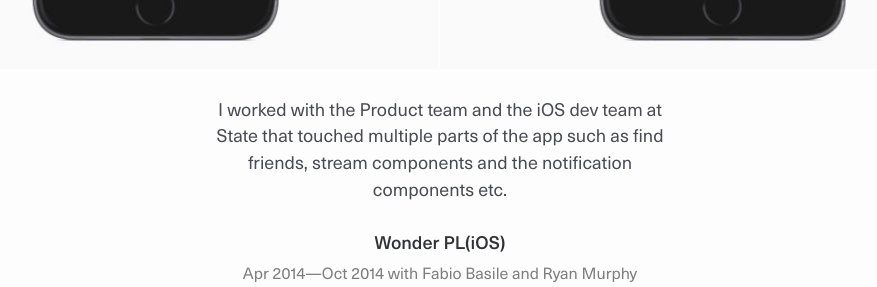
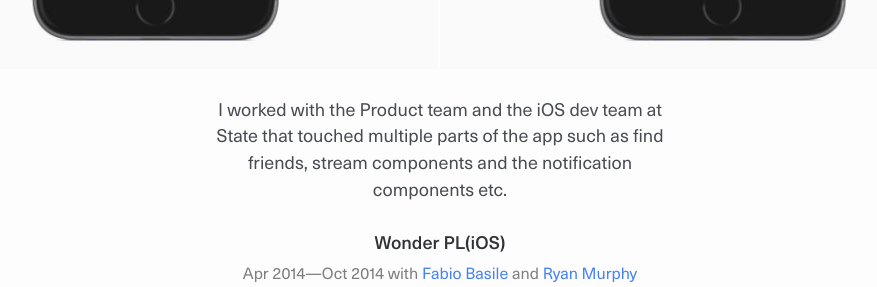
Before and after one commit to mr-stezz/mr-stezz.github.io, a Jekyll site: the page built from index.html, in a window 1280 px wide and 900 px high, scrolled down 2242 px, cut to the strip 0-287 px from the top of the window. Shown: the whole strip, without its empty margins (200-1077 px from the left). Built offline with Jekyll 4.4.1, drawn with Linux system fonts in a browser that asks for light colours; Markdown is read by kramdown in place of the engine named in the settings; the list of posts is cut into pages by our own code; some of the changed text lies outside the part shown.

Commit message:
include links to fellow designers

```diff
--- a/index.html
+++ b/index.html
@@ -5,7 +5,7 @@
 <main class="page-content  posts" role="main">
   <section class="">
     <h2 class="heading  no-spacing  page-title">State(iOS)</h2>
-    <p class="heading  page-subtitle  t--center">Oct 2014&mdash;May 2015 with Alex Nako</p>
+    <p class="heading  page-subtitle  t--center">Oct 2014&mdash;May 2015 with <a href="https://dribbble.com/alexnako" title="Nako's dribbble profile">Alex Nako</a></p>
     <figure class="gallery gallery--three-up">
       <img src="assets/img/content/state-profile.jpg" srcset="assets/img/content/state-profile.jpg 1x,assets/img/content/state-profile@2x.jpg 2x" alt="Profile screen and your global network screen.">
       <img src="assets/img/content/state-findfriends.jpg" srcset="assets/img/content/state-findfriends.jpg 1x,assets/img/content/state-findfriends@2x.jpg 2x" alt="Find friends screen, looking for Twitter contacts.">
@@ -15,7 +15,7 @@
   </section>
   <section class="">
     <h2 class="heading  no-spacing  page-title">Wonder PL(iOS)</h2>
-    <p class="heading  page-subtitle  t--center">Apr 2014&mdash;Oct 2014 with Fabio Basile and Ryan Murphy</p>
+    <p class="heading  page-subtitle  t--center">Apr 2014&mdash;Oct 2014 with <a href="https://dribbble.com/toxinide" title="Fabio's dribbble profile">Fabio Basile</a> and <a href="https://dribbble.com/ryanAmurphy" title="RyRy's dribbble profile">Ryan Murphy</a></p>
     <figure class="gallery">
       <img src="file.png" srcset="file.png 1x, file@2x.png 2x" alt="">
     </figure>
```
